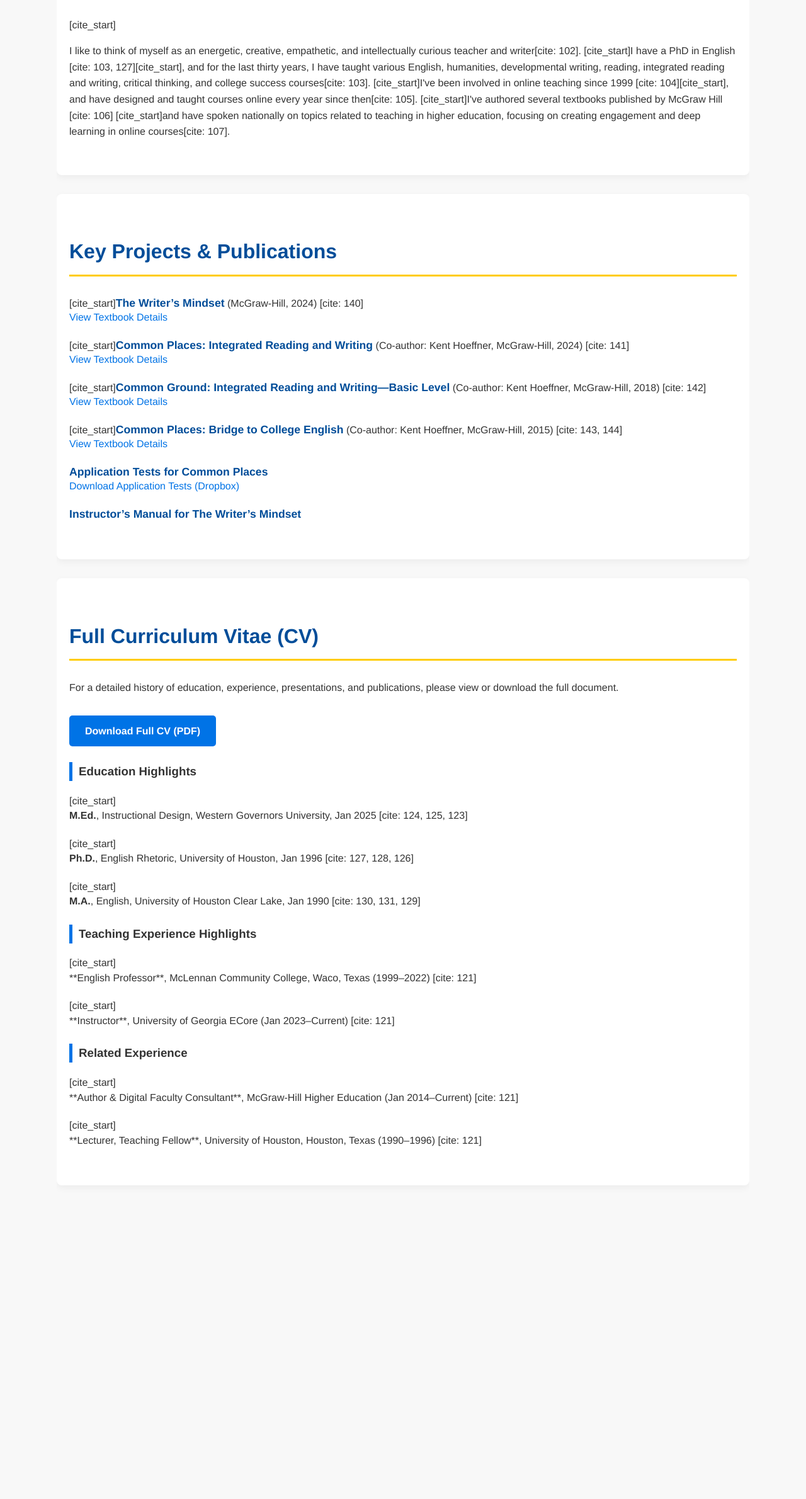
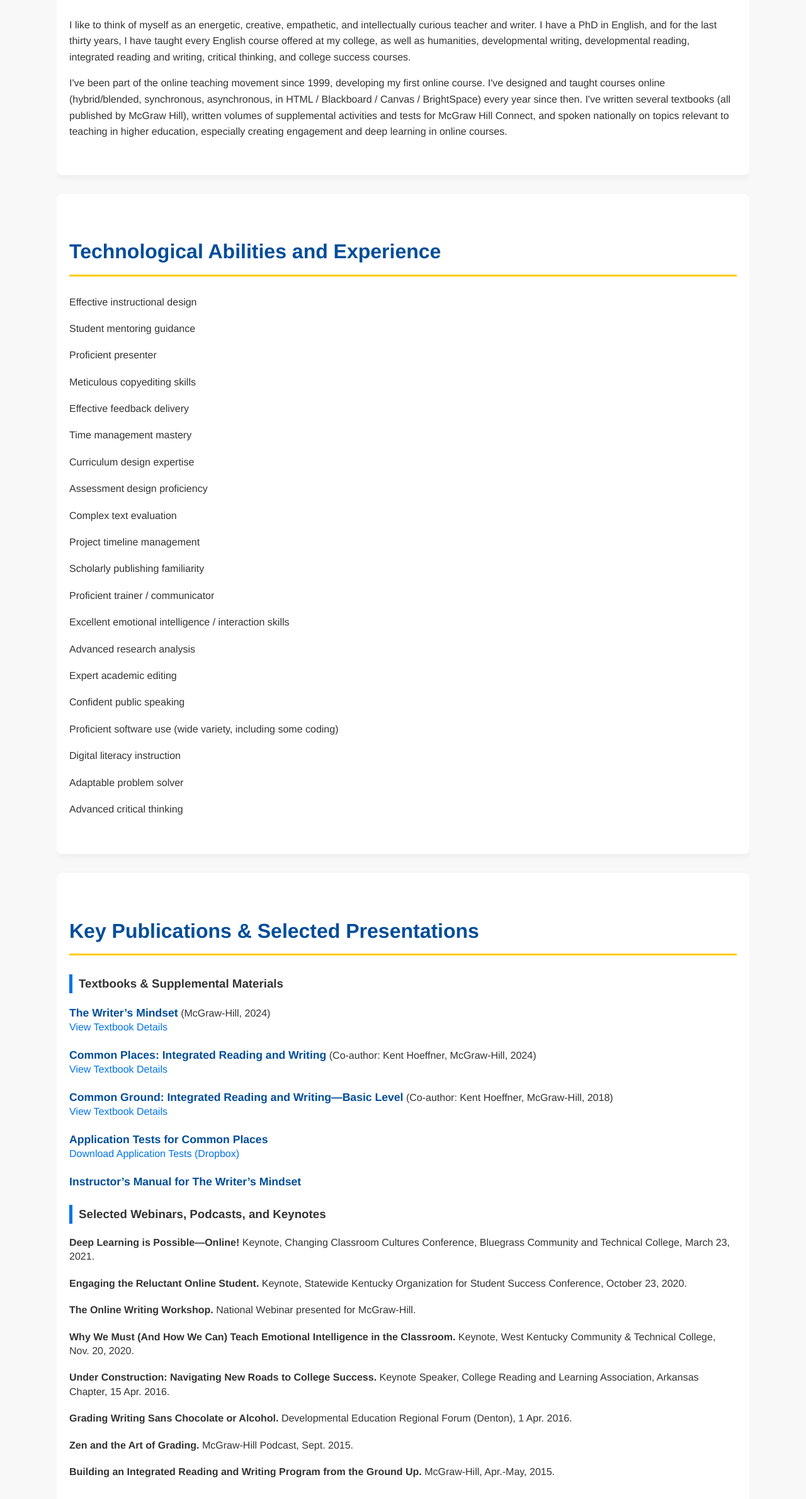
Before and after one commit to lmartinwaco-alt/CV, a plain HTML site: page index.html in a window 1280 px wide. Shown: the part 420-2800 px from the top of the page at 63% size. Before the commit the page ends 2352 px from the top, so only its background shows below. Drawn offline with Linux system fonts and the light colour scheme.

Commit message:
Update index.html

```diff
--- a/index.html
+++ b/index.html
@@ -4,6 +4,7 @@
     <meta charset="UTF-8">
     <meta name="viewport" content="width=device-width, initial-scale=1.0">
     <title>Lisa Hoeffner Martin, PhD - Portfolio</title>
+    <!-- Link to the CSS stylesheet -->
     <link rel="stylesheet" href="style.css">
 </head>
 <body>
@@ -16,35 +17,67 @@
 
     <nav>
         <a href="#summary">Summary</a>
-        <a href="#projects">Projects & Publications</a>
-        <a href="#cv">Full CV</a>
+        <a href="#tech">Abilities</a>
+        <a href="#projects">Publications</a>
+        <a href="#exp">Experience</a>
+        <a href="#edu">Education</a>
     </nav>
 
     <div class="container">
 
         <section id="summary">
-            <h2>About Me</h2>
-            [cite_start]<p>I like to think of myself as an energetic, creative, empathetic, and intellectually curious teacher and writer[cite: 102]. [cite_start]I have a PhD in English [cite: 103, 127][cite_start], and for the last thirty years, I have taught various English, humanities, developmental writing, reading, integrated reading and writing, critical thinking, and college success courses[cite: 103]. [cite_start]I've been involved in online teaching since 1999 [cite: 104][cite_start], and have designed and taught courses online every year since then[cite: 105]. [cite_start]I've authored several textbooks published by McGraw Hill [cite: 106] [cite_start]and have spoken nationally on topics related to teaching in higher education, focusing on creating engagement and deep learning in online courses[cite: 107].</p>
+            <h2>Professional Summary</h2>
+            <p>I like to think of myself as an energetic, creative, empathetic, and intellectually curious teacher and writer. I have a PhD in English, and for the last thirty years, I have taught every English course offered at my college, as well as humanities, developmental writing, developmental reading, integrated reading and writing, critical thinking, and college success courses.</p>
+            <p>I've been part of the online teaching movement since 1999, developing my first online course. I've designed and taught courses online (hybrid/blended, synchronous, asynchronous, in HTML / Blackboard / Canvas / BrightSpace) every year since then. I've written several textbooks (all published by McGraw Hill), written volumes of supplemental activities and tests for McGraw Hill Connect, and spoken nationally on topics relevant to teaching in higher education, especially creating engagement and deep learning in online courses.</p>
+        </section>
+
+        <section id="tech">
+            <h2>Technological Abilities and Experience</h2>
+            <div class="abilities-grid">
+                <ul>
+                    <li>Effective instructional design</li>
+                    <li>Student mentoring guidance</li>
+                    <li>Proficient presenter</li>
+                    <li>Meticulous copyediting skills</li>
+                    <li>Effective feedback delivery</li>
+                    <li>Time management mastery</li>
+                    <li>Curriculum design expertise</li>
+                </ul>
+                <ul>
+                    <li>Assessment design proficiency</li>
+                    <li>Complex text evaluation</li>
+                    <li>Project timeline management</li>
+                    <li>Scholarly publishing familiarity</li>
+                    <li>Proficient trainer / communicator</li>
+                    <li>Excellent emotional intelligence / interaction skills</li>
+                    <li>Advanced research analysis</li>
+                </ul>
+                <ul>
+                    <li>Expert academic editing</li>
+                    <li>Confident public speaking</li>
+                    <li>Proficient software use (wide variety, including some coding)</li>
+                    <li>Digital literacy instruction</li>
+                    <li>Adaptable problem solver</li>
+                    <li>Advanced critical thinking</li>
+                </ul>
+            </div>
         </section>
 
         <section id="projects">
-            <h2>Key Projects & Publications</h2>
+            <h2>Key Publications & Selected Presentations</h2>
+            <h3>Textbooks & Supplemental Materials</h3>
             <ul class="project-list">
                 <li>
-                    [cite_start]<strong>The Writer’s Mindset</strong> (McGraw-Hill, 2024) [cite: 140]
+                    <strong>The Writer’s Mindset</strong> (McGraw-Hill, 2024)
                     <br><a href="https://www.mheducation.com/highered/product/The-Writers-Mindset-Hoeffner.html?cid=ppc%7CHE%7CPDP_Students_Dynamic%7CGoogle%7C&gad_source=1&gad_campaignid=2071441096&gbraid=0AAAAADimpZPqUqYB3HNT_6KdSqjRStyNi&gclid=CjwKCAiAoNbIBhB5EiwAZFbYGJcilOU-zJ3LFLyuU9lzzak1EfSdDAQd1_tVEz5kPVdJIv5U1yZDVBoCv0QQAv_BwE&viewOption=student" target="_blank">View Textbook Details</a>
                 </li>
                 <li>
-                    [cite_start]<strong>Common Places: Integrated Reading and Writing</strong> (Co-author: Kent Hoeffner, McGraw-Hill, 2024) [cite: 141]
+                    <strong>Common Places: Integrated Reading and Writing</strong> (Co-author: Kent Hoeffner, McGraw-Hill, 2024)
                     <br><a href="https://www.mheducation.com/highered/product/common-places-integrated-reading-and-writing-hoeffner.html?viewOption=student" target="_blank">View Textbook Details</a>
                 </li>
                 <li>
-                    [cite_start]<strong>Common Ground: Integrated Reading and Writing—Basic Level</strong> (Co-author: Kent Hoeffner, McGraw-Hill, 2018) [cite: 142]
+                    <strong>Common Ground: Integrated Reading and Writing—Basic Level</strong> (Co-author: Kent Hoeffner, McGraw-Hill, 2018)
                     <br><a href="https://www.mheducation.com/highered/product/common-ground-integrated-reading-and-writing-skills-hoeffner.html?viewOption=student" target="_blank">View Textbook Details</a>
-                </li>
-                <li>
-                    [cite_start]<strong>Common Places: Bridge to College English</strong> (Co-author: Kent Hoeffner, McGraw-Hill, 2015) [cite: 143, 144]
-                    <br><a href="https://www.mheducation.com/prek-12/program/hoeffner-common-places-bridge-college-english-c-2017-1e/MKTSP-GFY02M0.html?page=1&sortby=title&order=asc&bu=seg" target="_blank">View Textbook Details</a>
                 </li>
                 <li>
                     <strong>Application Tests for Common Places</strong>
@@ -52,36 +85,102 @@
                 </li>
                 <li>
                     <strong>Instructor’s Manual for The Writer’s Mindset</strong>
-                    </li>
+                </li>
+            </ul>
+
+            <h3>Selected Webinars, Podcasts, and Keynotes</h3>
+            <ul class="presentations-list">
+                <li><strong>Deep Learning is Possible—Online!</strong> Keynote, Changing Classroom Cultures Conference, Bluegrass Community and Technical College, March 23, 2021.</li>
+                <li><strong>Engaging the Reluctant Online Student.</strong> Keynote, Statewide Kentucky Organization for Student Success Conference, October 23, 2020.</li>
+                <li><strong>The Online Writing Workshop.</strong> National Webinar presented for McGraw-Hill.</li>
+                <li><strong>Why We Must (And How We Can) Teach Emotional Intelligence in the Classroom.</strong> Keynote, West Kentucky Community & Technical College, Nov. 20, 2020.</li>
+                <li><strong>Under Construction: Navigating New Roads to College Success.</strong> Keynote Speaker, College Reading and Learning Association, Arkansas Chapter, 15 Apr. 2016.</li>
+                <li><strong>Grading Writing Sans Chocolate or Alcohol.</strong> Developmental Education Regional Forum (Denton), 1 Apr. 2016.</li>
+                <li><strong>Zen and the Art of Grading.</strong> McGraw-Hill Podcast, Sept. 2015.</li>
+                <li><strong>Building an Integrated Reading and Writing Program from the Ground Up.</strong> McGraw-Hill, Apr.-May, 2015.</li>
             </ul>
         </section>
 
-        <section id="cv">
-            <h2>Full Curriculum Vitae (CV)</h2>
-            <p>For a detailed history of education, experience, presentations, and publications, please view or download the full document.</p>
+        <section id="exp">
+            <h2>Teaching & Related Experience</h2>
+            <div class="experience-item">
+                <h3>Author & Digital Faculty Consultant</h3>
+                <p class="role-details">McGraw-Hill Higher Education | Jan 2014 – Current</p>
+                <ul>
+                    <li>Iteratively revise three college textbooks: <em>The Writer's Mindset</em>, <em>Common Places: Integrated Reading and Writing</em>, and <em>Common Ground: Integrated Reading and Writing Basic</em>.</li>
+                    <li>Serve as a digital faculty consultant, providing SME content and ideation for products.</li>
+                    <li>Present content to potential adopters and work as a contractor with sales and product development teams.</li>
+                </ul>
+            </div>
 
-            <p><a href="Lisa_HoeffnerMartin_cvv.pdf" download="Lisa_HoeffnerMartin_cvv.pdf" class="download-button">Download Full CV (PDF)</a></p>
+            <div class="experience-item">
+                <h3>Instructor</h3>
+                <p class="role-details">University of Georgia ECore | Jan 2023 – Current</p>
+                <ul>
+                    <li>Facilitate interactive learning experiences using technology and instructional resources.</li>
+                    <li>Teach college-level English in an asynchronous format; create learning materials to encourage engagement.</li>
+                </ul>
+            </div>
 
-            <h3>Education Highlights</h3>
-            <ul>
-                [cite_start]<li><strong>M.Ed.</strong>, Instructional Design, Western Governors University, Jan 2025 [cite: 124, 125, 123]</li>
-                [cite_start]<li><strong>Ph.D.</strong>, English Rhetoric, University of Houston, Jan 1996 [cite: 127, 128, 126]</li>
-                [cite_start]<li><strong>M.A.</strong>, English, University of Houston Clear Lake, Jan 1990 [cite: 130, 131, 129]</li>
-            </ul>
+            <div class="experience-item">
+                <h3>English Professor</h3>
+                <p class="role-details">McLennan Community College, Waco, Texas | 1999 – 2022</p>
+                <ul>
+                    <li>Taught composition, literature, developmental reading/writing, and integrated reading and writing classes.</li>
+                    <li>Designed and taught synchronous, asynchronous, and in-person courses in accessible formats.</li>
+                    <li>Evaluated and mentored faculty in creating effective and engaging online courses; served on Quality Matters certification team.</li>
+                </ul>
+            </div>
 
-            <h3>Teaching Experience Highlights</h3>
-            <ul>
-                [cite_start]<li>**English Professor**, McLennan Community College, Waco, Texas (1999–2022) [cite: 121]</li>
-                [cite_start]<li>**Instructor**, University of Georgia ECore (Jan 2023–Current) [cite: 121]</li>
-            </ul>
+            <div class="experience-item">
+                <h3>Lecturer, Teaching Fellow</h3>
+                <p class="role-details">University of Houston, Houston, Texas | 1990 – 1996</p>
+                <ul>
+                    <li>Taught undergraduate writing classes in composition, literature, and business writing.</li>
+                    <li>Chaired multiple committees focused on PhD Program Changes; mentored students on success strategies.</li>
+                </ul>
+            </div>
+        </section>
 
-            <h3>Related Experience</h3>
-             <ul>
-                [cite_start]<li>**Author & Digital Faculty Consultant**, McGraw-Hill Higher Education (Jan 2014–Current) [cite: 121]</li>
-                [cite_start]<li>**Lecturer, Teaching Fellow**, University of Houston, Houston, Texas (1990–1996) [cite: 121]</li>
-            </ul>
+        <section id="edu">
+            <h2>Education</h2>
+            <div class="education-item">
+                <h3>M.Ed. in Instructional Design</h3>
+                <p class="role-details">Western Governors University | Jan 2025</p>
+            </div>
+            <div class="education-item">
+                <h3>Ph.D. in English Rhetoric</h3>
+                <p class="role-details">University of Houston, Houston, TX | Jan 1996</p>
+            </div>
+            <div class="education-item">
+                <h3>M.A. in English</h3>
+                <p class="role-details">University of Houston Clear Lake | Jan 1990</p>
+            </div>
+            <div class="education-item">
+                <h3>B.A. in English</h3>
+                <p class="role-details">University of Houston Clear Lake, Houston, TX | Jan 1989</p>
+            </div>
+        </section>
 
+        <section id="ref">
+            <h2>References</h2>
+            <div class="reference-item">
+                <h3>Beth Tripmacher</h3>
+                <p>Project Management Leader, McGraw-Hill Education</p>
+                <p>Email: btripmach@gmail.com | Phone: 516-457-2116</p>
+            </div>
+            <div class="reference-item">
+                <h3>Kelly Villella-Canton</h3>
+                <p>Segment Leader & Director of Product Management, Medical Education & Practice at Wolters Kluwer Health</p>
+                <p>Email: kellycanton@gmail.com | Phone: 646-357-6433</p>
+            </div>
+            <div class="reference-item">
+                <h3>Ashley Sandoval</h3>
+                <p>Educator/Therapist/Researcher</p>
+                <p>Email: amoorshead@mail.smu.edu | Phone: 410-725-1350</p>
+            </div>
         </section>
+
     </div>
 </body>
 </html>
```
